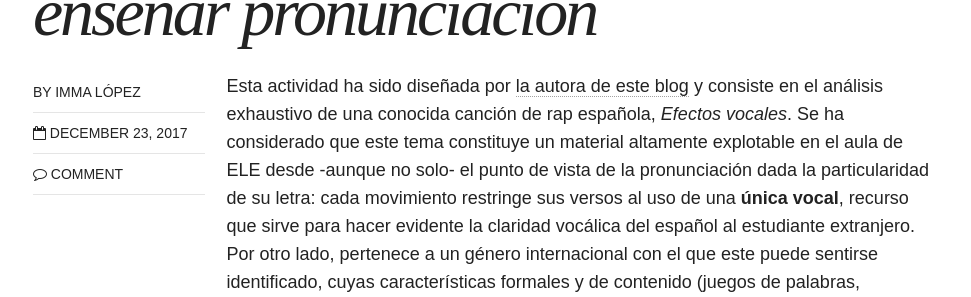
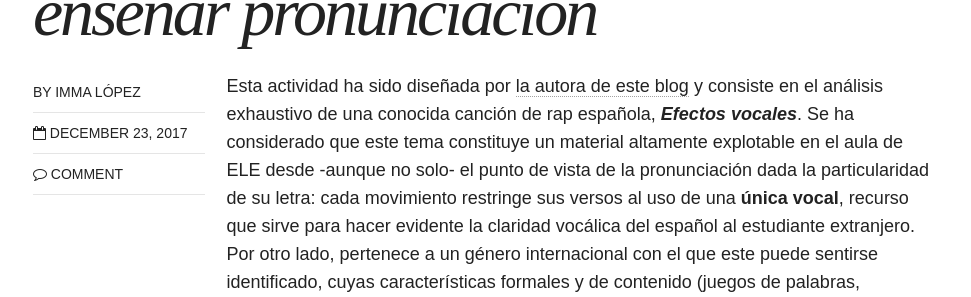
Before and after one commit to immalopez/immalopez.github.io, a Jekyll site: the page built from _posts/blog/2017-12-23-propuesta-actividad-pronunciacion.md, in a window 1280 px wide. Shown: the part 572-869 px from the top of the page, without its empty margins (153-1124 px from the left). Built offline with Jekyll 4.4.1, drawn with Linux system fonts in a browser that asks for light colours; nearby versions of some CDN libraries; comment, search, counter and statistics services are not loaded.

Commit message:
Update 2017-12-23-propuesta-actividad-pronunciacion.md

```diff
--- a/_posts/blog/2017-12-23-propuesta-actividad-pronunciacion.md
+++ b/_posts/blog/2017-12-23-propuesta-actividad-pronunciacion.md
@@ -10,11 +10,13 @@ image:
 # date: 2014-08-08T15:39:55-04:00
 # modified: 2016-06-01T14:19:19-04:00
 ---
-Esta actividad ha sido diseñada por [la autora de este blog](https://immalopez.github.io/about/) y consiste en el análisis exhaustivo de una conocida canción de rap española, _Efectos vocales_. Se ha considerado que este tema constituye un material altamente explotable en el aula de ELE desde -aunque no solo- el punto de vista de la pronunciación dada la particularidad de su letra: cada movimiento restringe sus versos al uso de una **única vocal**, recurso que sirve para hacer evidente la claridad vocálica del español al estudiante extranjero. Por otro lado, pertenece a un género internacional con el que este puede sentirse identificado, cuyas características formales y de contenido (juegos de palabras, aliteraciones, musicalización, invectivas, sátiras...), gracias a su componente lúdico, contribuyen a motivar al educando y a hacerle asimilar lo que se le pretende transmitir de un modo efectivo. Además, la canción se halla en un soporte perdurable, la grabación, de suerte que el aprendiz puede regresar a la fuente fuera del aula si así lo desea.
+Esta actividad ha sido diseñada por [la autora de este blog](https://immalopez.github.io/about/) y consiste en el análisis exhaustivo de una conocida canción de rap española, _**Efectos vocales**_. Se ha considerado que este tema constituye un material altamente explotable en el aula de ELE desde -aunque no solo- el punto de vista de la pronunciación dada la particularidad de su letra: cada movimiento restringe sus versos al uso de una **única vocal**, recurso que sirve para hacer evidente la claridad vocálica del español al estudiante extranjero. Por otro lado, pertenece a un género internacional con el que este puede sentirse identificado, cuyas características formales y de contenido (juegos de palabras, aliteraciones, musicalización, invectivas, sátiras...), gracias a su componente lúdico, contribuyen a motivar al educando y a hacerle asimilar lo que se le pretende transmitir de un modo efectivo. Además, la canción se halla en un soporte perdurable, la grabación, de suerte que el aprendiz puede regresar a la fuente fuera del aula si así lo desea.
 
 Más aún, pensamos que trabajar con este género musical permite solventar la problematicidad de ligar la pronunciación a la ortografía en lugar de a la lengua oral ([Orta, 2017](http://eledelengua.com/ldelengua-119-hablando-de-pronunciacion-con-antonio-orta/)), puesto que, si bien nos serviremos de un soporte escrito para la realización de la actividad, estaremos sumergiendo a los educandos a un _input_ pensado para ser recitado y, además, dirigido a hablantes nativos. Se trata, por tanto, de un **producto real ligado a la oralidad**. En la misma línea, la naturaleza del material escogido da pie a la **integración** de la pronunciación con otros aspectos lingüísticos, como el léxico, la gramática, la sociolingüística e incluso la interculturalidad, algo que se recomienda conseguir para contextualizar y naturalizar el estudio de dicha cuestión y no dejarla relegada a un segundo plano, a pesar del manual ([Orta, 2017](http://eledelengua.com/ldelengua-119-hablando-de-pronunciacion-con-antonio-orta/)).
 
 Veamos, pues, de qué modo vamos a lograr todo lo que se acaba de exponer. En primer lugar, con esta canción nos proponemos trabajar, en un nivel >B1, los tres aspectos fundamentales de la prosodia según Santamaría Busto (2006): la **acentuación silábica**, la **entonación** y el **ritmo**. Para ello, dividiremos el estudio de dicha composición en tres sesiones no consecutivas, de acuerdo con las tres partes en que esta se estructura (/a/, /o/ y /e/). El trabajo, en cada ocasión, no ocupará el grueso de la clase, sino que consistirá en la parte final de la misma: de esta manera, no aturullaremos a los aprendices y propiciaremos que se vayan a casa con la canción en la cabeza. Desde la primera hasta la tercera sesión, utilizaremos la misma progresión, que ejemplificamos a continuación. La idea es que el alumno adquiera soltura identificando y produciendo correctamente las tres dimensiones de la prosodia mencionadas.
+
+<iframe width="480" height="360" src="https://www.youtube.com/watch?v=eOTbm-NvLII" frameborder="0"> </iframe>
 
 Para empezar, como es habitual, crearemos un **contexto** para introducir la actividad: preguntaremos si les gusta el rap, qué artistas conocen, si están versados en el de nuestro país, qué cuestiones se tratan en este tipo de canciones, cómo son las letras desde un punto de vista formal, etc. y si creen que es posible hablar en español utilizando una única vocal. Se procederá con la primera audición dándoles el objetivo de encontrar el único movimiento de la canción en el que se hacen «trampas», que es utilizando la palabra _flow_ en la parte de la /o/. Así lograremos que escuchen atentamente sin prestar atención a todo el léxico que desconocen.
 
```
